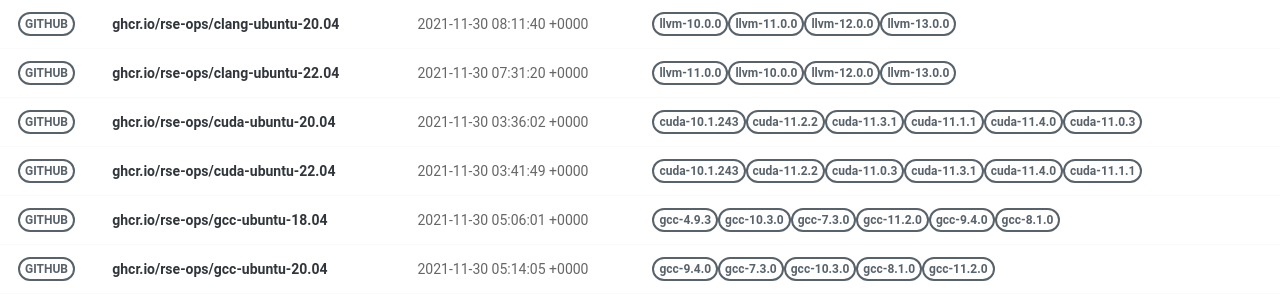
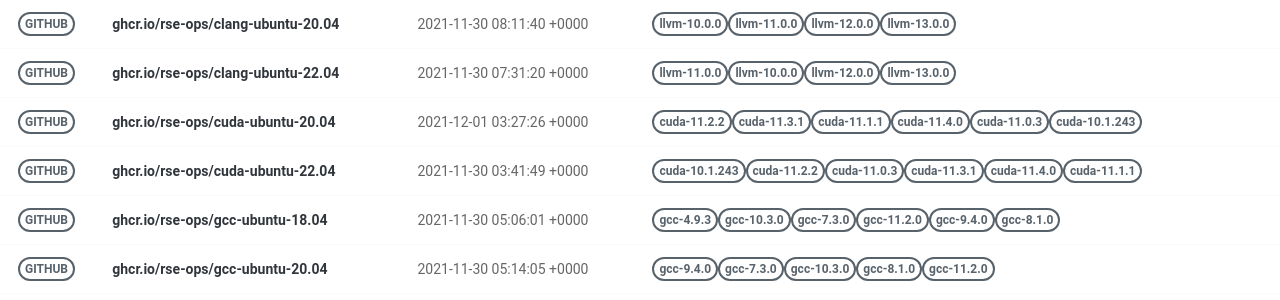
Before and after one commit to rse-ops/docker-images, a Jekyll site: the page built from pages/index.md, in a window 1280 px wide. Shown: the part 179-479 px from the top of the page. Built offline with Jekyll 4.4.1, drawn with Linux system fonts in a browser that asks for light colours; nearby versions of some CDN libraries.

Commit message:
Automated push to update library 2021-12-01

```diff
--- a/_library/ghcr.io-rse-ops-cuda-ubuntu-20.04.md
+++ b/_library/ghcr.io-rse-ops-cuda-ubuntu-20.04.md
@@ -1,14 +1,11 @@
 ---
 layout: container
 name: ghcr.io/rse-ops/cuda-ubuntu-20.04
-updated_at: 2021-11-30 03:36:02.675567
+updated_at: 2021-12-01 03:27:26.019692
 
 
 container_url: https://github.com/orgs/rse-ops/packages/container/package/cuda-ubuntu-20.04
 versions:
- - tag: cuda-10.1.243
-   dockerfile: https://github.com/rse-ops/docker-images/blob/main/ubuntu/cuda/Dockerfile
-   manifest: https://crane.ggcr.dev/manifest/ghcr.io/rse-ops/cuda-ubuntu-20.04:cuda-10.1.243
  - tag: cuda-11.2.2
    dockerfile: https://github.com/rse-ops/docker-images/blob/main/ubuntu/cuda/Dockerfile
    manifest: https://crane.ggcr.dev/manifest/ghcr.io/rse-ops/cuda-ubuntu-20.04:cuda-11.2.2
```
Also changed, not shown: other parts of _library/ghcr.io-rse-ops-cuda-ubuntu-20.04.md (+3 -0 lines).
